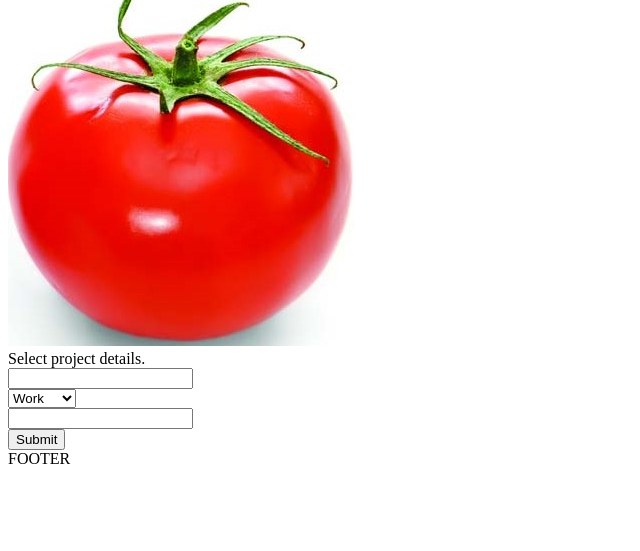
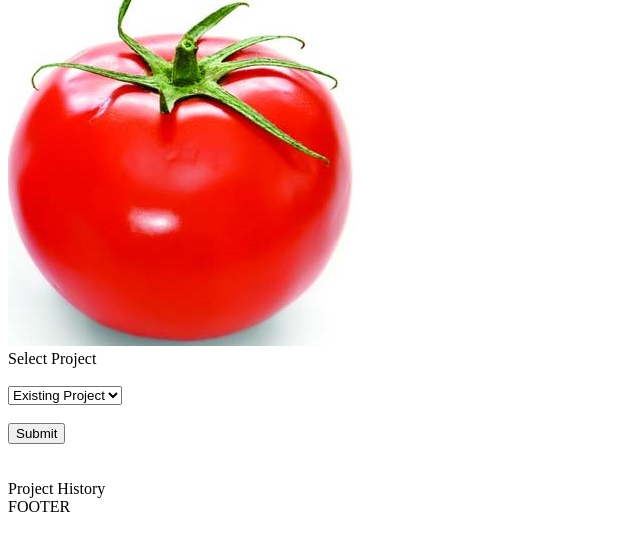
Before and after one commit to EKim-NY/my_hackbright_project_timetracker, a Flask app: template templates/projects.html in a window 1280 px wide. Shown: the part 81-632 px from the top of the page, without its empty margins (0-640 px from the left). Run offline with Flask 2, Linux system fonts and the light colour scheme; the template is opened without the code that fills it, so the values that code supplies are empty; some libraries are stand-ins or nearby versions.

Commit message:
updates to server.py and Jinja templates

```diff
--- a/server.py
+++ b/server.py
@@ -1,4 +1,10 @@
 """Server for TimeTracker app."""
+
+"""It renders the correct template for the user based on user events."""
+
+"""This file retrieves user inputs from the DOM and calls the right f(x)'s to
+manipulate it. This file doesn't access pSQL directly. It uses the utility
+functions in crud.py as a liaison to store/fetch stuff from the SQL db."""
 
 from flask import (Flask, render_template, request, flash, session, redirect)
 from model import db, connect_to_db
@@ -16,21 +22,33 @@ app.jinja_env.undefined = StrictUndefined
 
 ############## ROUTES AND VIEW FUNCTIONS #######################
 
-@app.route('/')
-def homepage():
-    """View homepage; user will be redirected to either the login or new account page."""
-
+@app.route('/', methods=['GET'])
+def show_homepage():
+    """View homepage."""
 
     return render_template('homepage.html')
 
-    # Debugging
-    # return '<html><body><h1>HOMEPAGE</h1></body></html>'
 
-@app.route('/login')
+@app.route('/', methods=['POST'])
+def handle_homepage():
+    """Send user to new account or login page from homepage."""
+
+    # request.form.get retrieves DOM elements only by name, not by class or id
+    result = request.form.get('user_selection')
+
+    if result == 'new_user':
+        return redirect('/new_account')
+    elif result == 'existing_user':
+        return redirect('/login')
+
+
+
+@app.route('/login', methods=['GET'])
 def login():
     """View login page."""
 
     return render_template('login.html')
+
 
 
 @app.route('/login', methods=['POST'])
@@ -54,35 +72,66 @@ def handle_login():
     return redirect('/login')
 
 
-
 @app.route('/new_account')
 def new_account():
-    """Create account for new user."""
-
+    """View new account page."""
     return render_template('new_account.html')
 
 
+@app.route('/new_account', methods=['POST'])
+def create_new_account():
+    """Create a new user account."""
+
+    n_username = request.form.get('new_username')
+    n_email = request.form.get('new_email')
+    n_password = request.form.get('new_password')
+
+    crud.create_user(n_username, n_email, n_password)
+    flash('Congrats! Your new account has been created.')
+
+    # Display msg on page to confirm.
+    return redirect('/projects')
 
 @app.route('/projects')
-def show_user_projects():
-    """Allow user to specify project details."""
-    #based on the user in the session
-    #get projects by that user
-    #pass the project into the project render_template
+def view_projects():
+    """View existing projects and their details."""
+
+    return render_template('projects.html')
 
 
+@app.route('/projects', methods=['POST'])
+def show_existing_projects():
 
-    return render_template('projects.html')
+    if session.get('user_id'):
+        user = crud.get_user_by_user_id(session['user_id'])
+        return render_template('projects.html', projects = user.projects)
+
+        # What if the user has no saved projects in history?
+
+    else:
+        flash('Please login to see your projects.')
+        return redirect('/login')
+
+
 
 
 @app.route('/new_project', methods=['POST'])
 def create_new_project():
     """Create new project for user."""
-    pass
-    #define vars for info from request form on HTML pg (to create new project)
-    #use crud.create_project to make new project object
-    #go back to same page
-       # return redirect('/projects')
+
+    if session.get('user_id'):
+        np_name = request.form.get('new_project_name')
+        np_type = request.form.get('new_project_type')
+        np_rate = request.form.get('new_project_rate')
+        np_notes = request.form.get('new_project_notes')
+
+        crud.create_project(session.get('user_id'), np_name, np_type, np_rate, np_notes)
+        return redirect('/session_pg')
+
+    else:
+        flash('Please create new account to create a new project or login to see existing projects.')
+        return redirect('/login')
+
 
 
 
--- a/templates/login.html
+++ b/templates/login.html
@@ -5,9 +5,11 @@
 {% block body %}
 
   <form action='/login' method='post'>
-    <label>Enter login info:</label><br>
+    <label>Enter login info:</label>
+    <br><br>
     <input type="text" name="email">Email
     <input type="text" name="password">Password
+    <br><br>
     <input type="submit">
   </form>
 
--- a/templates/projects.html
+++ b/templates/projects.html
@@ -1,27 +1,41 @@
 {% extends 'base.html' %}
 
-{% block title %}PROJECT{% endblock %}
+{% block title %}PROJECTS{% endblock %}
 
 {% block body %}
-  <!-- CONTAINER FOR ENTIRE CONTENT -->
+  {# PROJECT CONTAINER #}
   <div class="container" id="project_container">
-    <!-- FORM -->
-    <form class="forms" id="project_form">
-      <label>Select project details.</label>
-      <br>
-      <input type="text" id="project_name"><br>
-      <select class="project_option" id="project_type">
-        <option value="work">Work</option>
-        <option value="break">Break</option>
-        <option value="custom">Custom</option>
-      </select><br>
-      <input type="text" id="project_rate"><br>
-        <!-- Display previous specified rates here -->
+
+    {# FORM #}
+    <form class="forms" id="project_form" action='/projects' method="post">
+      <label>Select Project</label><br><br>
+        {# Dropdown #}
+        <select class="project_dropdown" name="project_dropdown_box" id="project_type">
+          <option class="project_option" value="show_existing_project"> Existing Project </option>
+          <option class="project_option" value="create_new_project"> New Project </option>
+        </select><br><br>
+        {# Dropdown #}
       <input type="submit" value="Submit">
-    </form>
-    <div class="session_log">
-      <!-- Display session blocks representing chunks of time and session types in different colors along with centered text-->
+    </form><br><br>
+    {# FORM #}
+
+    {# PROJECTS LOG #}
+    <div class="projects_log">
+      <label>Project History</label>
+      {# for loop shows up empty if no items are in it; we want this result in HTML  #}
+      {% for project in projects %}
+      <div class="projects" id="{{project.project_id}}">
+        <h3>{{ project.project_name }}</h3>
+        <p>{{ project.project_rate }}</p>
+        <p>{{ project.project_notes }}</p>
+
+        {# Show dates of creation and last worked-on for project #}
+
+      </div>
+      {% endfor %}
     </div>
-  </div> <!-- session_container -->
+    {# PROJECTS LOG #}
 
+  </div>
+  {# PROJECT CONTAINER #}
 {% endblock %}
```
Also changed, not shown: crud.py (+12 -1 lines), model.py (+5 -7 lines), templates/homepage.html (+6 -5 lines), templates/new_account.html (+9 -4 lines), templates/session.html (+10 -6 lines).
